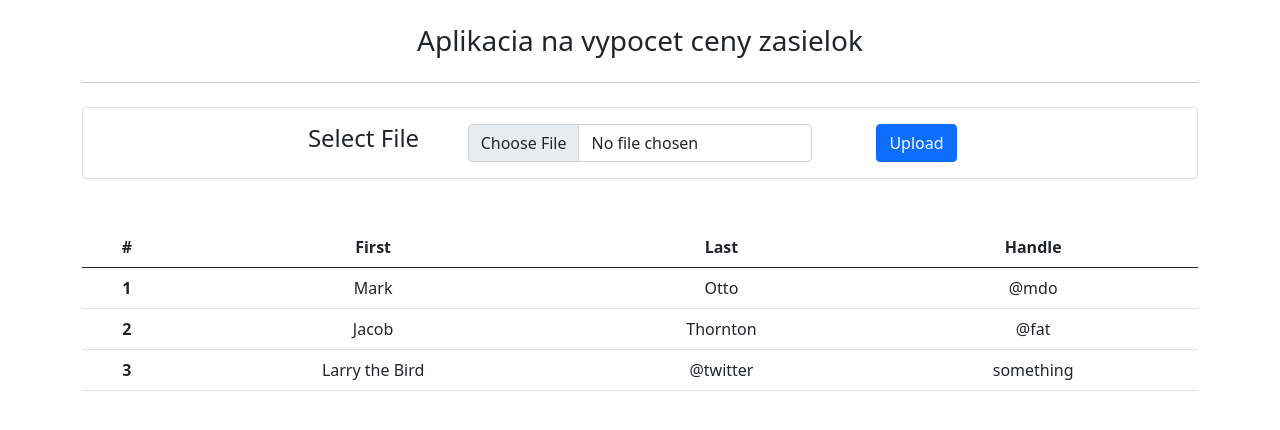
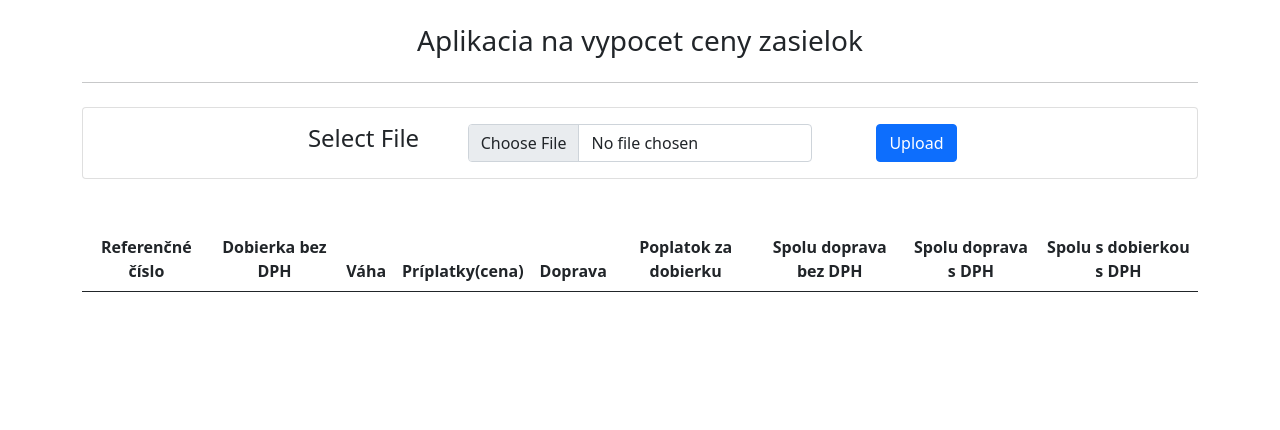
Before and after one commit to Dingo497/zadanie-neoship, a PHP site: page / in a window 1280 px wide. Shown: the top 430 px of the page. Run offline with PHP 8.4, Linux system fonts and the light colour scheme; lists and menus that the app fills with data are empty.

Commit message:
Vytvorenie zakladny vypis do tabulky a mensie upravy ostatnych suborov

```diff
--- a/inc/classes/get_recipient_data.php
+++ b/inc/classes/get_recipient_data.php
@@ -160,10 +160,7 @@ class get_recipient_data extends base_get_recipient_data {
 		$this->total_withoutDPH();
 		$this->total_withDPH();
 		$this->total_withDPH_and_package();
-		//return $this->rec_weight;
+		return $this->array;
 	}
 
-	function shit(){
-		return $this->array;
-	}
 }
--- a/index.php
+++ b/index.php
@@ -13,6 +13,7 @@
   ini_set('display_errors', '1');
   ini_set('display_startup_errors', '1');
   error_reporting(E_ALL);
+  session_start();
   ?>
 
     <title>Zadanie Neoship</title>
@@ -48,33 +49,40 @@
   <table class="table mt-5">
     <thead>
       <tr>
-        <th scope="col">#</th>
-        <th scope="col">First</th>
-        <th scope="col">Last</th>
-        <th scope="col">Handle</th>
+        <th scope="col">Referenčné číslo</th>
+        <th scope="col">Dobierka bez DPH</th>
+        <th scope="col">Váha</th>
+        <th scope="col">Príplatky(cena)</th>
+        <th scope="col">Doprava</th>
+        <th scope="col">Poplatok za dobierku</th>
+        <th scope="col">Spolu doprava bez DPH</th>
+        <th scope="col">Spolu doprava s DPH</th>
+        <th scope="col">Spolu s dobierkou s DPH</th>
       </tr>
     </thead>
     <tbody>
+
+<?php if (!empty($_SESSION['final_array'])) : ?>
+  <?php foreach ($_SESSION['final_array'] as $value) : ?>
+
       <tr>
-        <th scope="row">1</th>
-        <td>Mark</td>
-        <td>Otto</td>
-        <td>@mdo</td>
+        <td><a href=""><?php echo $value['referenčné číslo'] ?></a></td>
+        <td><?php echo $value['dobierka'] ?></td>
+        <td><?php echo $value['váha'] ?></td>
+        <td><?php echo $value['extras'] ?></td>
+        <td><?php echo $value['shipping'] ?></td>
+        <td><?php echo $value['cash on delivery'] ?></td>
+        <td><?php echo $value['total without DPH'] ?></td>
+        <td><?php echo $value['total with DPH'] ?></td>
+        <td><?php echo $value['total with DPH and package'] ?></td>
       </tr>
-      <tr>
-        <th scope="row">2</th>
-        <td>Jacob</td>
-        <td>Thornton</td>
-        <td>@fat</td>
-      </tr>
-      <tr>
-        <th scope="row">3</th>
-        <td>Larry the Bird</td>
-        <td>@twitter</td>
-        <td>something</td>
-      </tr>
+
+  <?php endforeach ?>
+<?php endif ?>
+
     </tbody>
   </table>
+
 </div>
 
 </body>
```
Also changed, not shown: inc/counting.php (deleted, +0 -13 lines), inc/excel_convertor.php (+14 -1 lines).
